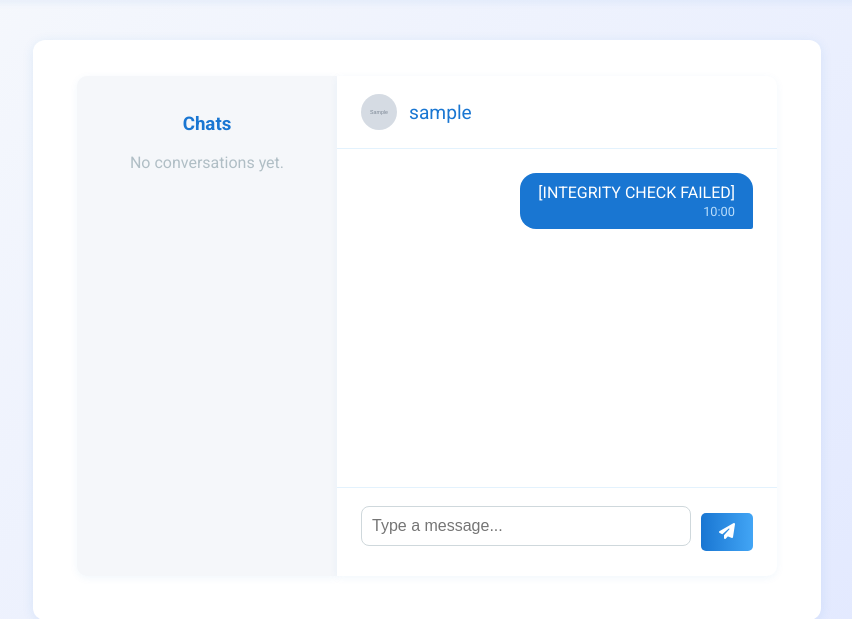
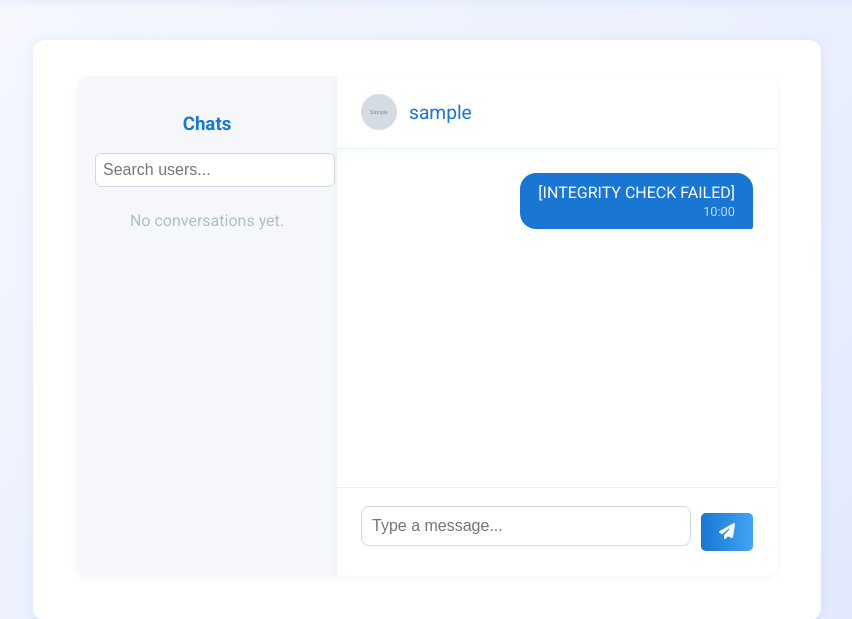
Before and after one commit to b14z31ng/socio, a Django app: page /chat/1/ in a window 1280 px wide. Shown: the part 64-683 px from the top of the page, without its empty margins (213-1065 px from the left). Run offline with Django 5.2, Linux system fonts and the light colour scheme; a user stored in the database is signed in; tables that the repository leaves empty hold one stand-in row (values such as "Sample post"); grey boxes marked "Sample" are stand-in pictures.

Commit message:
Refactor Messenger: persistent search bar and floating user search in conversations and chatbox

```diff
--- a/main/views.py
+++ b/main/views.py
@@ -111,12 +111,15 @@
 def chatbox(request, user_id):
     other_user = User.objects.get(id=user_id)
     user = request.user
-    # Get all users the current user has messaged or received messages from
     sent_to = Message.objects.filter(sender=user).values_list('receiver', flat=True)
     received_from = Message.objects.filter(receiver=user).values_list('sender', flat=True)
     user_ids = set(list(sent_to) + list(received_from))
     users = User.objects.filter(id__in=user_ids).exclude(id=user.id)
-    # Get all messages between the two users
+    search_query = request.GET.get('search', '')
+    if search_query:
+        searched_users = User.objects.filter(username__icontains=search_query).exclude(id=user.id)
+    else:
+        searched_users = []
     messages = Message.objects.filter(
         (models.Q(sender=user) & models.Q(receiver=other_user)) |
         (models.Q(sender=other_user) & models.Q(receiver=user))
@@ -127,4 +130,10 @@
             msg = Message(sender=user, receiver=other_user, encrypted_content=content)
             msg.save()
             return redirect('chatbox', user_id=other_user.id)
-    return render(request, 'main/chatbox.html', {'other_user': other_user, 'messages': messages, 'users': users})
+    return render(request, 'main/chatbox.html', {
+        'other_user': other_user,
+        'messages': messages,
+        'users': users,
+        'search_query': search_query,
+        'searched_users': searched_users,
+    })
--- a/templates/main/chatbox.html
+++ b/templates/main/chatbox.html
@@ -1,56 +1,78 @@
 {% extends 'main/base.html' %}
 {% block title %}Chat with {{ other_user.username }} | My Secure Social{% endblock %}
 {% block content %}
-<div style="display: flex; max-width: 900px; margin: 0 auto; min-height: 500px;">
-    <div style="width: 260px; background: #f5f7fa; border-radius: 10px 0 0 10px; box-shadow: 0 2px 8px rgba(25,118,210,0.06); padding: 18px 0;">
-        <h3 style="text-align:center; color:#1976d2;">Chats</h3>
-        <ul style="list-style:none; padding:0; margin:0;">
+<div class="chat-container" style="display: flex; max-width: 900px; margin: 0 auto; min-height: 500px;">
+    <div class="chat-sidebar" style="width: 260px; background: #f5f7fa; border-radius: 10px 0 0 10px; box-shadow: 0 2px 8px rgba(25,118,210,0.06); padding: 18px 0;">
+        <h3 class="chat-title" style="text-align:center; color:#1976d2;">Chats</h3>
+        <form method="get" action="" style="padding: 0 18px 12px 18px;">
+            <input type="text" name="search" value="{{ search_query }}" placeholder="Search users..." style="width: 100%; padding: 7px; border-radius: 6px; border: 1px solid #cfd8dc;">
+        </form>
+        <ul class="chat-list" style="list-style:none; padding:0; margin:0;">
             {% for u in users %}
-            <li style="margin-bottom: 8px;">
-                <a href="/chat/{{ u.id }}/" style="display:flex; align-items:center; padding:10px 18px; color:#263238; text-decoration:none; border-radius:6px; transition:background 0.2s;{% if u.id == other_user.id %} background:#e3f2fd;{% endif %}">
+            <li class="chat-item" style="margin-bottom: 8px;">
+                <a href="/chat/{{ u.id }}/" class="chat-link" style="display:flex; align-items:center; padding:10px 18px; color:#263238; text-decoration:none; border-radius:6px; transition:background 0.2s;{% if u.id == other_user.id %} background:#e3f2fd;{% endif %}">
                     {% if u.profile.get_profile_pic_url %}
-                        <img src="{{ u.profile.get_profile_pic_url }}" style="width:32px; height:32px; object-fit:cover; border-radius:50%; margin-right:10px;" />
+                        <img src="{{ u.profile.get_profile_pic_url }}" class="profile-picture" style="width:32px; height:32px; object-fit:cover; border-radius:50%; margin-right:10px;" />
                     {% else %}
                         <span class="profile-icon" style="font-size: 28px; color: #1976d2; margin-right: 10px;">&#128100;</span>
                     {% endif %}
-                    <span>{{ u.username }}</span>
+                    <span class="username">{{ u.username }}</span>
                 </a>
             </li>
             {% empty %}
-            <li style="text-align:center; color:#b0bec5;">No conversations yet.</li>
+            <li class="no-chats" style="text-align:center; color:#b0bec5;">No conversations yet.</li>
             {% endfor %}
         </ul>
+        {% if searched_users %}
+        <div style="border-top:1px solid #e3f2fd; margin:12px 0 0 0; padding:12px 18px 0 18px;">
+            <div style="color:#1976d2; font-weight:500; margin-bottom:6px;">Search Results</div>
+            <ul style="list-style:none; padding:0; margin:0;">
+                {% for u in searched_users %}
+                <li style="margin-bottom: 8px;">
+                    <a href="/chat/{{ u.id }}/" style="display:flex; align-items:center; padding:8px 0; color:#263238; text-decoration:none; border-radius:6px;">
+                        {% if u.profile.get_profile_pic_url %}
+                            <img src="{{ u.profile.get_profile_pic_url }}" style="width:28px; height:28px; object-fit:cover; border-radius:50%; margin-right:10px;" />
+                        {% else %}
+                            <span class="profile-icon" style="font-size: 22px; color: #1976d2; margin-right: 10px;">&#128100;</span>
+                        {% endif %}
+                        <span>{{ u.username }}</span>
+                    </a>
+                </li>
+                {% endfor %}
+            </ul>
+        </div>
+        {% endif %}
     </div>
-    <div style="flex:1; background:#fff; border-radius:0 10px 10px 0; box-shadow: 0 2px 8px rgba(25,118,210,0.06); display:flex; flex-direction:column;">
-        <div style="padding: 18px 24px; border-bottom: 1px solid #e3f2fd; display:flex; align-items:center;">
+    <div class="chat-content" style="flex:1; background:#fff; border-radius:0 10px 10px 0; box-shadow: 0 2px 8px rgba(25,118,210,0.06); display:flex; flex-direction:column;">
+        <div class="chat-header" style="padding: 18px 24px; border-bottom: 1px solid #e3f2fd; display:flex; align-items:center;">
             {% if other_user.profile.get_profile_pic_url %}
-                <img src="{{ other_user.profile.get_profile_pic_url }}" style="width:36px; height:36px; object-fit:cover; border-radius:50%; margin-right:12px;" />
+                <img src="{{ other_user.profile.get_profile_pic_url }}" class="profile-picture" style="width:36px; height:36px; object-fit:cover; border-radius:50%; margin-right:12px;" />
             {% else %}
                 <span class="profile-icon" style="font-size: 32px; color: #1976d2; margin-right: 12px;">&#128100;</span>
             {% endif %}
-            <span style="font-size:1.2em; color:#1976d2; font-weight:500;">{{ other_user.username }}</span>
+            <span class="username" style="font-size:1.2em; color:#1976d2; font-weight:500;">{{ other_user.username }}</span>
         </div>
-        <div style="flex:1; overflow-y:auto; padding: 24px; display:flex; flex-direction:column;">
+        <div class="chat-messages" style="flex:1; overflow-y:auto; padding: 24px; display:flex; flex-direction:column;">
             {% for msg in messages %}
                 {% if msg.sender == request.user %}
-                    <div style="align-self: flex-end; background: #1976d2; color: #fff; padding: 10px 18px; border-radius: 16px 16px 2px 16px; margin-bottom: 10px; max-width: 60%;">
+                    <div class="message own-message" style="align-self: flex-end; background: #1976d2; color: #fff; padding: 10px 18px; border-radius: 16px 16px 2px 16px; margin-bottom: 10px; max-width: 60%;">
                         {{ msg.get_content }}
-                        <div style="font-size:0.8em; color:#bbdefb; text-align:right; margin-top:2px;">{{ msg.timestamp|date:'H:i' }}</div>
+                        <div class="timestamp" style="font-size:0.8em; color:#bbdefb; text-align:right; margin-top:2px;">{{ msg.timestamp|date:'H:i' }}</div>
                     </div>
                 {% else %}
-                    <div style="align-self: flex-start; background: #e3f2fd; color: #263238; padding: 10px 18px; border-radius: 16px 16px 16px 2px; margin-bottom: 10px; max-width: 60%;">
+                    <div class="message other-message" style="align-self: flex-start; background: #e3f2fd; color: #263238; padding: 10px 18px; border-radius: 16px 16px 16px 2px; margin-bottom: 10px; max-width: 60%;">
                         {{ msg.get_content }}
-                        <div style="font-size:0.8em; color:#90caf9; text-align:left; margin-top:2px;">{{ msg.timestamp|date:'H:i' }}</div>
+                        <div class="timestamp" style="font-size:0.8em; color:#90caf9; text-align:left; margin-top:2px;">{{ msg.timestamp|date:'H:i' }}</div>
                     </div>
                 {% endif %}
             {% empty %}
-                <div style="color:#b0bec5; text-align:center;">No messages yet. Say hi!</div>
+                <div class="no-messages" style="color:#b0bec5; text-align:center;">No messages yet. Say hi!</div>
             {% endfor %}
         </div>
-        <form method="post" style="padding: 18px 24px; border-top: 1px solid #e3f2fd; display:flex; align-items:center;">
+        <form method="post" class="chat-form" style="padding: 18px 24px; border-top: 1px solid #e3f2fd; display:flex; align-items:center;">
             {% csrf_token %}
-            <input type="text" name="content" placeholder="Type a message..." style="flex:1; padding:10px; border-radius:8px; border:1px solid #cfd8dc; font-size:1em; margin-right:10px;">
-            <button type="submit" style="padding:10px 18px;"><i class="fa-solid fa-paper-plane"></i></button>
+            <input type="text" name="content" placeholder="Type a message..." class="message-input" style="flex:1; padding:10px; border-radius:8px; border:1px solid #cfd8dc; font-size:1em; margin-right:10px;">
+            <button type="submit" class="send-button" style="padding:10px 18px;"><i class="fa-solid fa-paper-plane"></i></button>
         </form>
     </div>
 </div>
```
